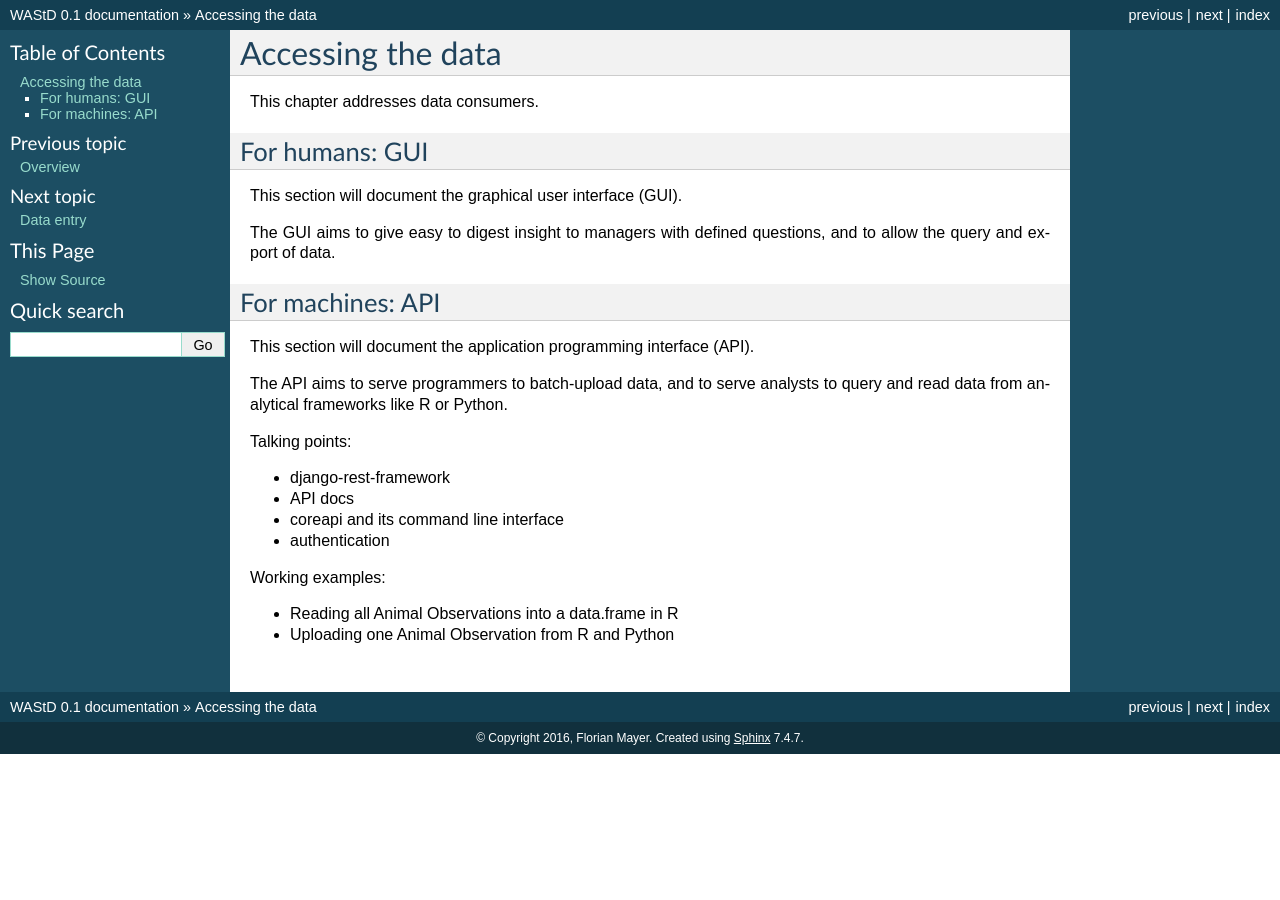
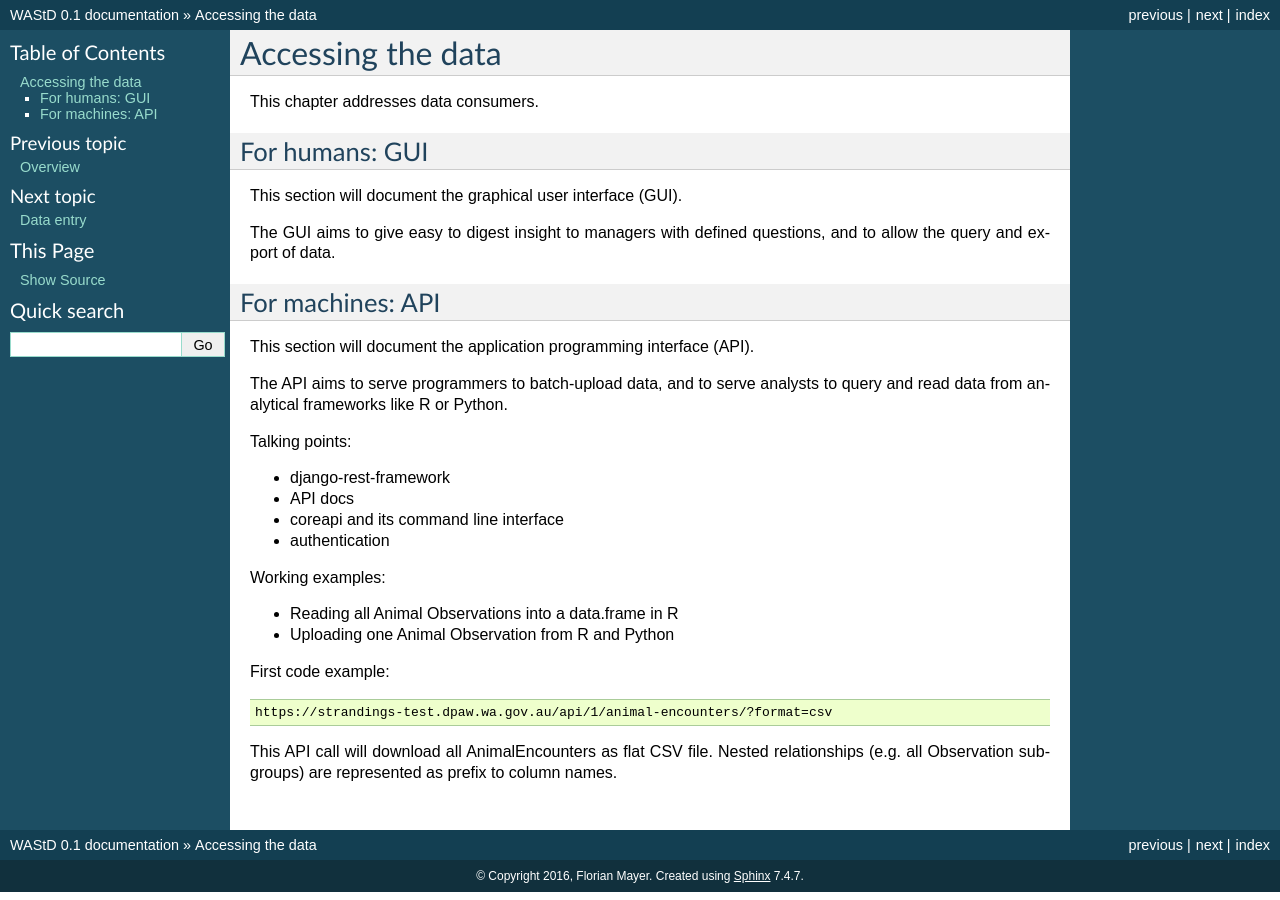
Before and after one commit to dbca-wa/wastd, a Sphinx documentation site: the page built from docs/data_consumers.rst, in a window 1280 px wide. Built offline with Sphinx 7.4.7, drawn with Linux system fonts in a browser that asks for light colours; pages that are not in the unit, such as notebooks, are missing from menus.

Commit message:
#8 add user doc for API call to download all animal encounters as CSV

```diff
--- a/docs/data_consumers.rst
+++ b/docs/data_consumers.rst
@@ -29,3 +29,11 @@ Working examples:
 
 * Reading all Animal Observations into a data.frame in R
 * Uploading one Animal Observation from R and Python
+
+First code example::
+
+    https://strandings-test.dpaw.wa.gov.au/api/1/animal-encounters/?format=csv
+
+This API call will download all AnimalEncounters as flat CSV file.
+Nested relationships (e.g. all Observation subgroups) are represented as prefix
+to column names.
```
